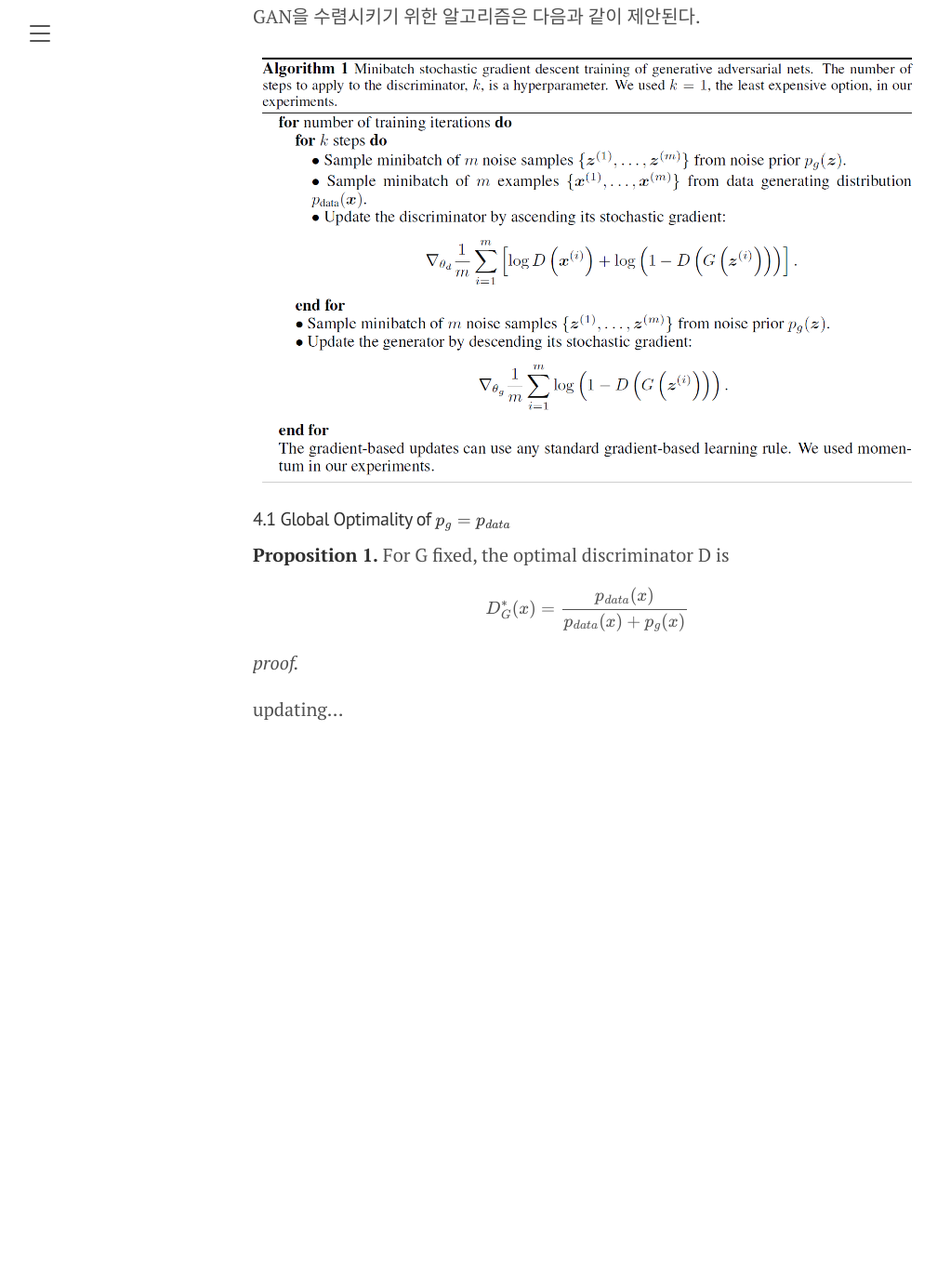
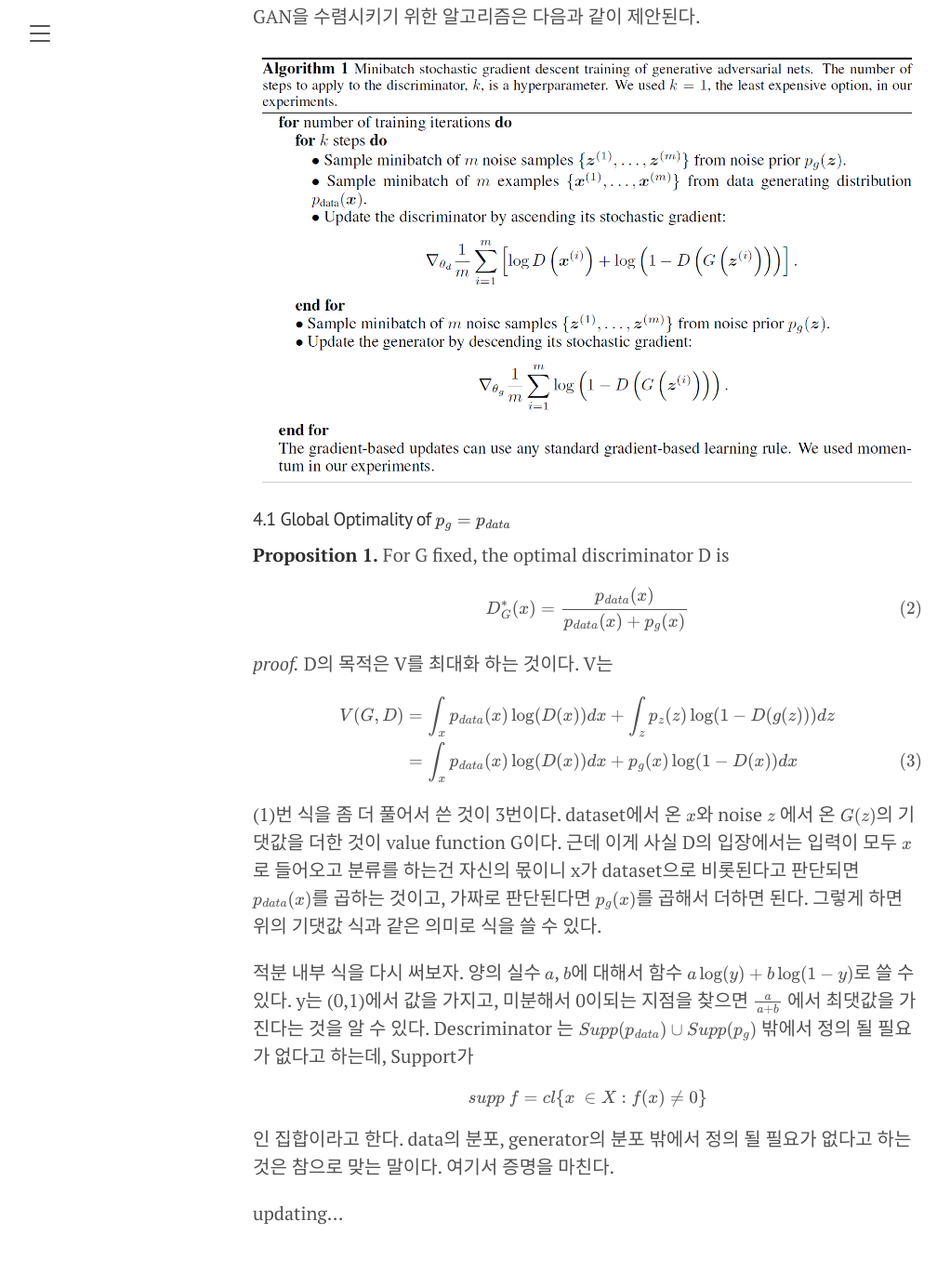
Before and after one commit to illian01/illian01.github.io, a Jekyll site: the page built from _posts/papers/2020-06-25-Generative Adversarial Nets.md, in a window 1280 px wide and 1400 px high, scrolled down 2542 px. Shown: the top 1356 px of the window at 93% size, without its empty margins (8-1030 px from the left). Built offline with Jekyll 4.4.1, drawn with Linux system fonts in a browser that asks for light colours; formulas are drawn with MathJax 3; before the commit the page ends 3400 px from its top, so only the background shows below that; some of the changed text lies outside the part shown.

Commit message:
update GAN 20.06.25 (uncompleted)

```diff
--- a/_posts/papers/2020-06-25-Generative Adversarial Nets.md
+++ b/_posts/papers/2020-06-25-Generative Adversarial Nets.md
@@ -33,11 +33,11 @@ $$ D(x;\theta_{d}) $$ : parameter $$ \theta_{d} $$를 가지는 multilater perce
 
 Adversarial nets은 D와 G라는 two-player의 value function $$ V(G, D) $$에 대한 minmax game이라고 표현된다.
 
-$$ \min_{G} \max_{D} V(D,G)=\mathbb{E}_{x \sim p_{data}(x)}[\log D(x)] + \mathbb{E}_{z \sim p_{z}(z)}[\log (1-D(G(z)))]\qquad(1)$$
+$$ \min_{G} \max_{D} V(D,G)=\mathbb{E}_{x \sim p_{data}(x)}[\log D(x)] + \mathbb{E}_{z \sim p_{z}(z)}[\log (1-D(G(z)))]\tag{1}$$
 
 G는 V 값을 낮게 하는 방향으로, D는 V 값을 높게 하는 방향으로 parameter들을 학습하겠다는 뜻이다.
 
-$$ \mathbb{E}$$는 기대 값으로 대충 평균을 생각하면 되고, $$ x \sim p_{data}(x) $$는 data의 확률분포에 대한 $$ x $$ 값들에 대하여 정도로 해석할 수 있겠다. $$ D(x) $$가 확률 값으로 0~1의 값을 가지므로 $$ \log D(x) $$ 는 $$ -\infty \sim 0 $$의 값을 가질 수 있게 된다. 뒤의 항도 비슷한 내용이니 D가 완벽한 분류를 해낸다면 V값은 0이 될 것이고, 분류가 완전 엉망이 된다면 음의 무한대를 향해서 갈 것이다.
+$$ \mathbb{E}$$는 기대 값으로 사건의 값과 확률을 곱해서 다 더한 것이다. $$ x \sim p_{data}(x) $$는 data의 확률분포에 대한 $$ x $$ 값들에 대하여 정도로 해석할 수 있겠다. $$ D(x) $$가 확률 값으로 0~1의 값을 가지므로 $$ \log D(x) $$ 는 $$ -\infty \sim 0 $$의 값을 가질 수 있게 된다. 뒤의 항도 비슷한 내용이니 D가 완벽한 분류를 해낸다면 V값은 0이 될 것이고, 분류가 완전 엉망이 된다면 음의 무한대를 향해서 갈 것이다.
 
 그림을 통해 표현한다면 다음과 같이 된다.
 
@@ -65,8 +65,25 @@ GAN을 수렴시키기 위한 알고리즘은 다음과 같이 제안된다.
 
 **Proposition 1.** For G fixed, the optimal discriminator D is
 
-$$ D^{*}_{G}(x)=\frac{p_{data}(x)}{p_{data}(x)+p_{g}(x)} $$
+$$ D^{*}_{G}(x)=\frac{p_{data}(x)}{p_{data}(x)+p_{g}(x)} \tag{2}$$
 
-*proof.*
+*proof.* D의 목적은 V를 최대화 하는 것이다. V는
+
+
+$$
+\begin{align*}
+V(G,D) & = \int_{x} p_{data}(x) \log (D(x))dx + \int_{z} p_{z}(z) \log (1-D(g(z)))dz
+\\     & = \int_{x} p_{data}(x) \log (D(x))dx + p_{g}(x) \log (1-D(x))dx \tag{3}
+\end{align*}
+$$
+
+(1)번 식을 좀 더 풀어서 쓴 것이 3번이다. dataset에서 온 $$x$$와 noise $$ z $$ 에서 온 $$ G(z) $$의 기댓값을 더한 것이 value function G이다. 근데 이게 사실 D의 입장에서는 입력이 모두 $$ x $$로 들어오고 분류를 하는건 자신의 몫이니 x가 dataset으로 비롯된다고 판단되면 $$p_{data}(x)$$를 곱하는 것이고, 가짜로 판단된다면 $$p_{g}(x)$$를 곱해서 더하면 된다. 그렇게 하면 위의 기댓값 식과 같은 의미로 식을 쓸 수 있다.
+
+적분 내부 식을 다시 써보자. 양의 실수 $$a$$, $$b$$에 대해서 함수 $$a \log (y) + b \log (1-y)$$로 쓸 수 있다.
+y는 (0,1)에서 값을 가지고, 미분해서 0이되는 지점을 찾으면 $$\frac{a}{a+b}$$ 에서 최댓값을 가진다는 것을 알 수 있다. Descriminator 는 $$Supp(p_{data}) \cup Supp(p_{g})$$ 밖에서 정의 될 필요가 없다고 하는데, Support가
+
+$$supp\ f=cl\{x\ \in X: f(x) \ne 0 \}$$
+
+인 집합이라고 한다. data의 분포, generator의 분포 밖에서 정의 될 필요가 없다고 하는 것은 참으로 맞는 말이다. 여기서 증명을 마친다.
 
 updating...
```
